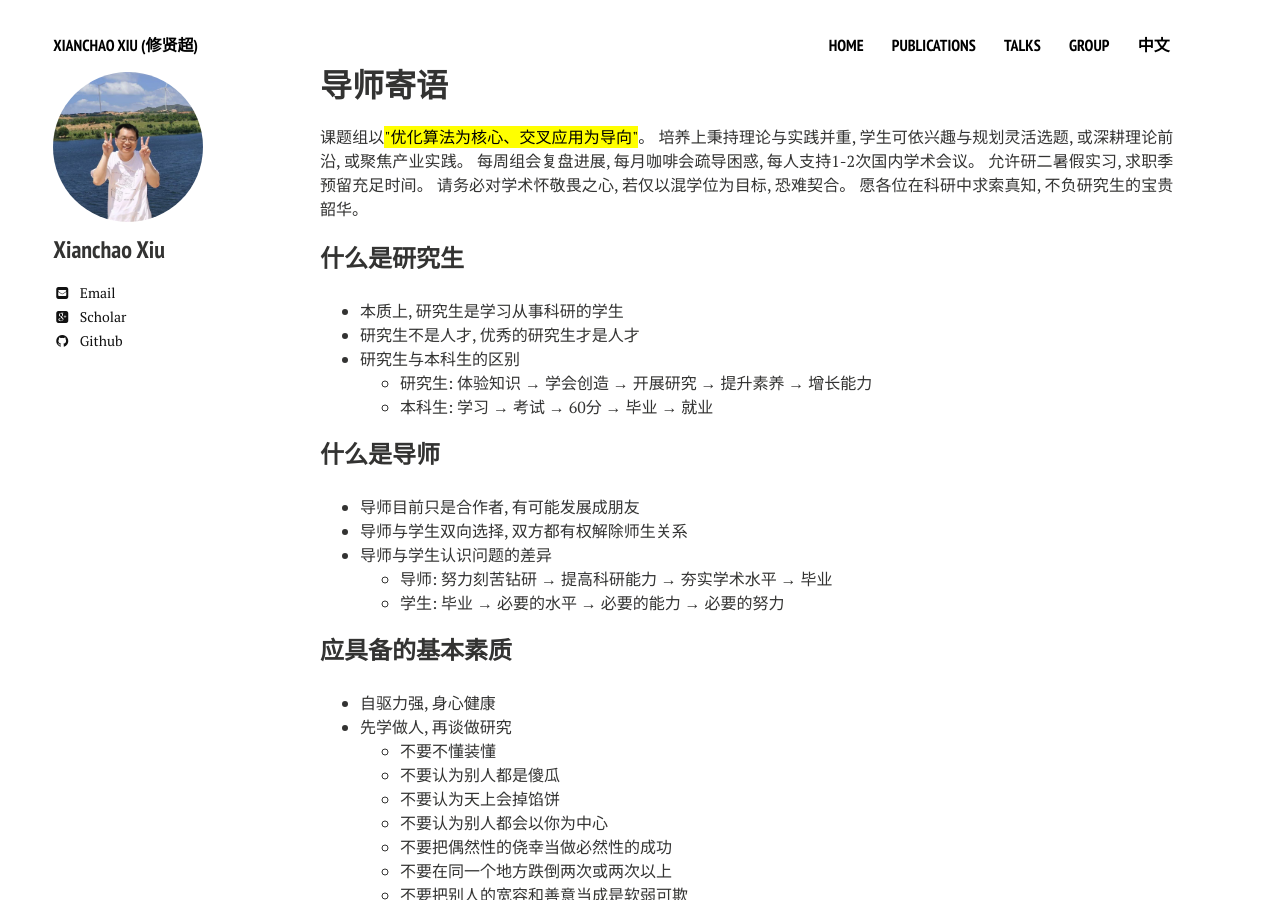
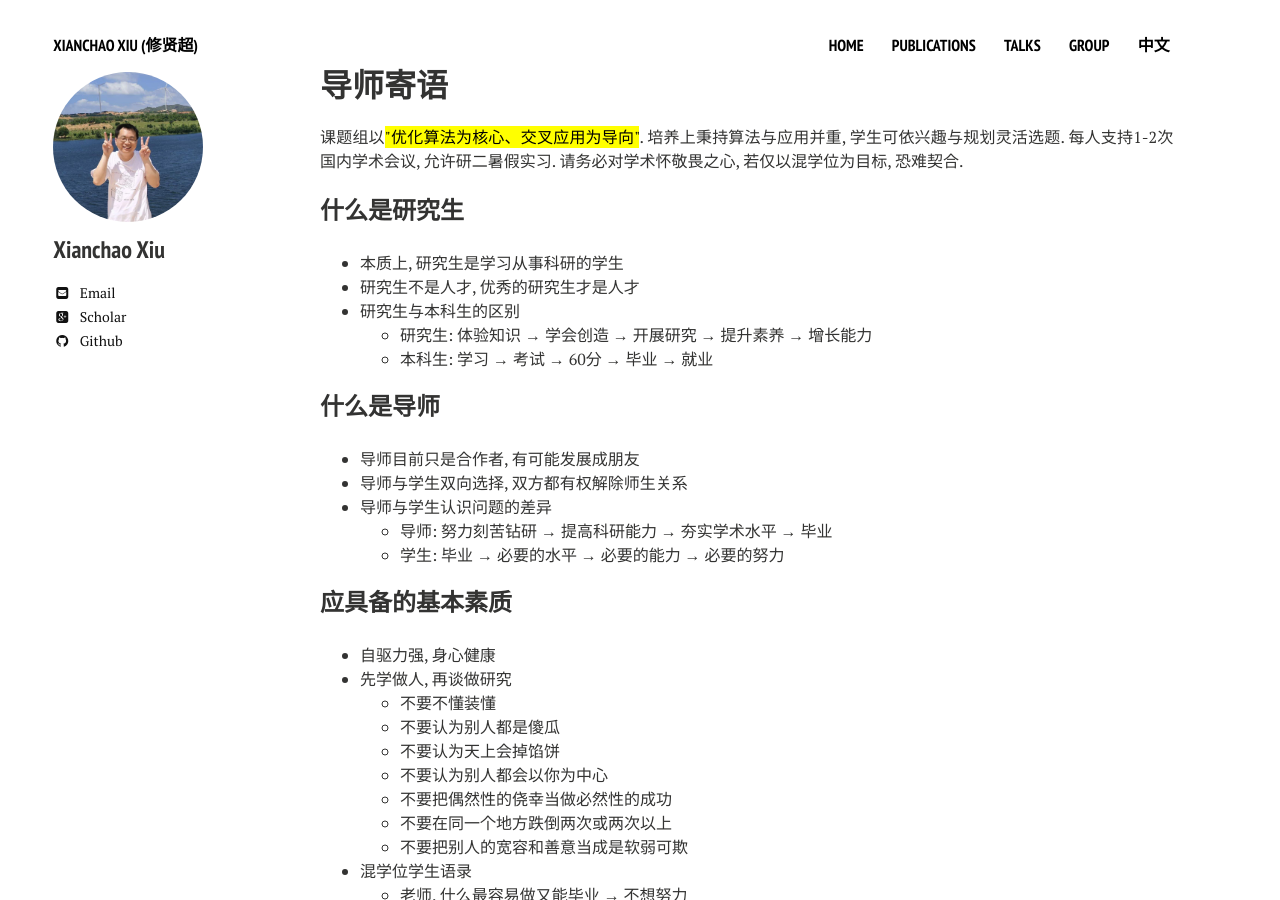
Before and after one commit to xianchaoxiu/xianchaoxiu.github.io, a Jekyll site: the page built from chinese/reading/how/index.md, in a window 1280 px wide and 900 px high. Built offline with Jekyll 4.4.1, drawn with Linux system fonts in a browser that asks for light colours; nearby versions of some CDN libraries; some of the changed text lies outside the part shown.

Commit message:
Update index.md

```diff
--- a/chinese/reading/how/index.md
+++ b/chinese/reading/how/index.md
@@ -5,12 +5,10 @@ comments: false
 share: false
 ---
 
-课题组以<mark>"优化算法为核心、交叉应用为导向"</mark>。
-培养上秉持理论与实践并重, 学生可依兴趣与规划灵活选题, 或深耕理论前沿, 或聚焦产业实践。
-每周组会复盘进展, 每月咖啡会疏导困惑, 每人支持1-2次国内学术会议。
-允许研二暑假实习, 求职季预留充足时间。
-请务必对学术怀敬畏之心, 若仅以混学位为目标, 恐难契合。
-愿各位在科研中求索真知, 不负研究生的宝贵韶华。
+课题组以<mark>"优化算法为核心、交叉应用为导向"</mark>.
+培养上秉持算法与应用并重, 学生可依兴趣与规划灵活选题.
+每人支持1-2次国内学术会议, 允许研二暑假实习.
+请务必对学术怀敬畏之心, 若仅以混学位为目标, 恐难契合.
 
 
 ### 什么是研究生
```
Also changed, not shown: other parts of chinese/reading/how/index.md (+4 -9 lines).
